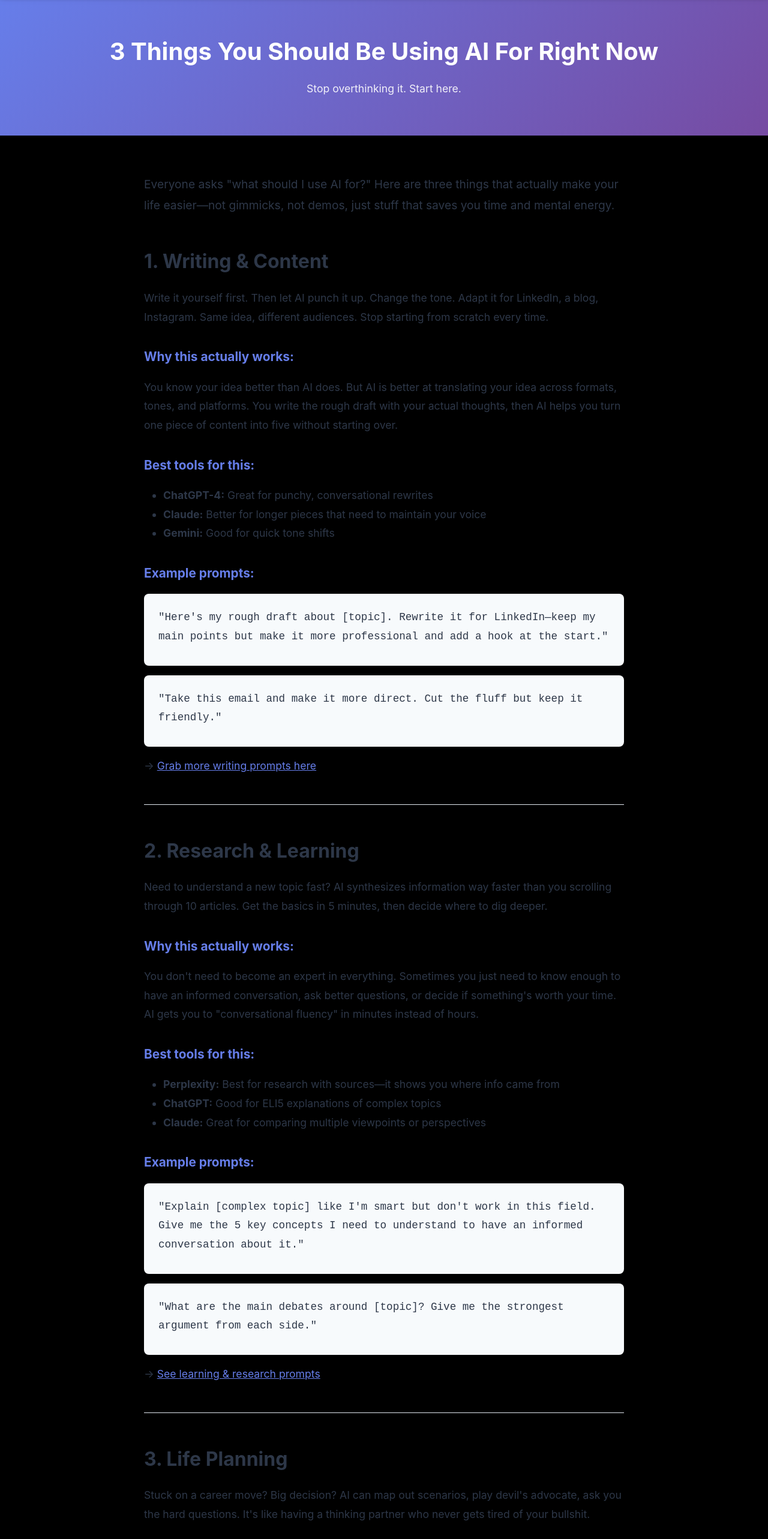
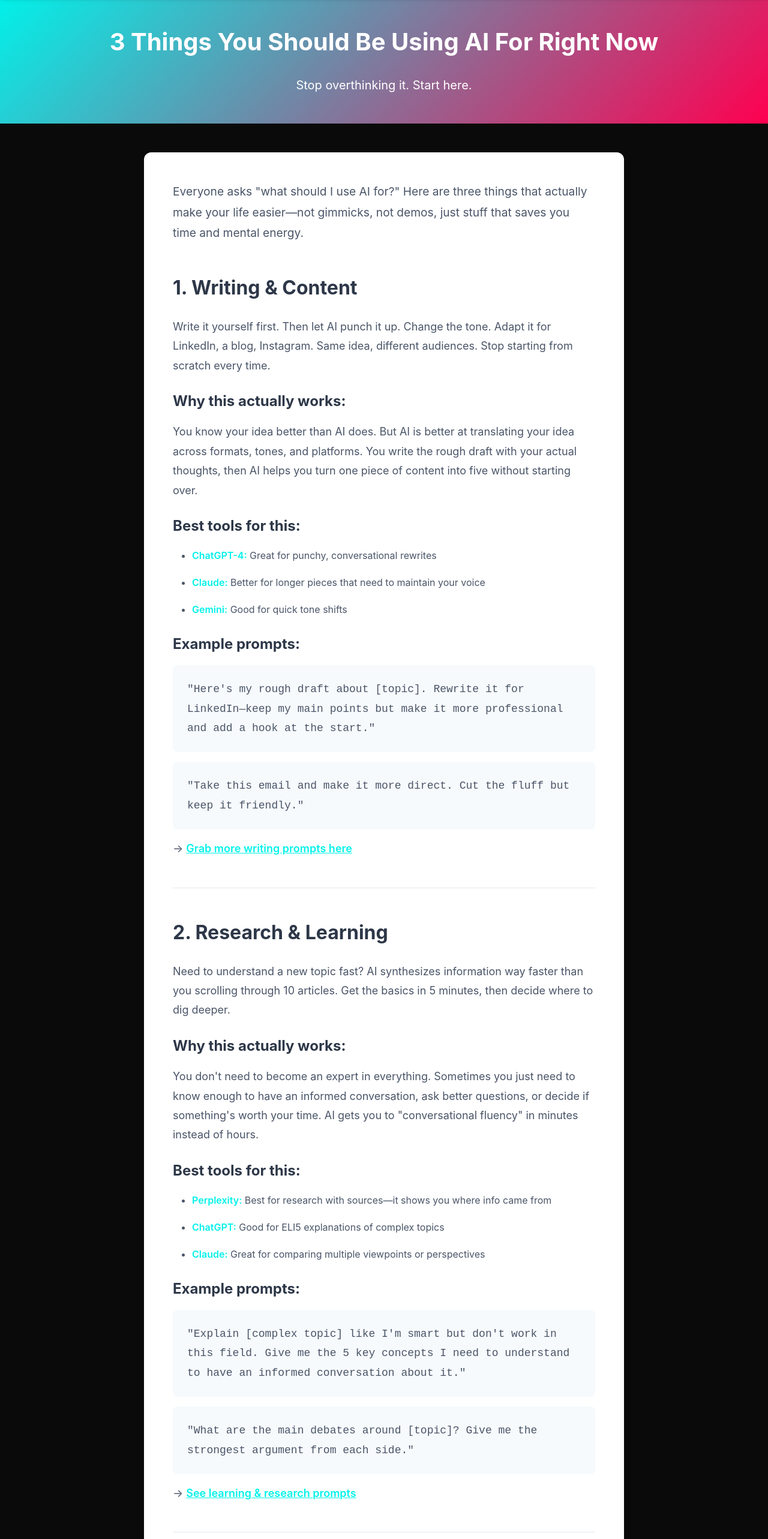
Before and after one commit to givemetheballai-debug/Buildwithjamie, a Next.js app: page /blog/3-things in a window 1280 px wide. Shown: the part 80-2646 px from the top of the page at 60% size. Built offline with nearby package versions, Linux system fonts and the light colour scheme.

Commit message:
Update page.js

```diff
--- a/app/blog/3-things/page.js
+++ b/app/blog/3-things/page.js
@@ -8,181 +8,149 @@ export default function ThreeThings() {
       <Navigation />
 
       {/* Article Header */}
-      <div style={{
-        marginTop: '70px',
-        padding: '4rem 2rem',
-        background: 'linear-gradient(135deg, #667eea 0%, #764ba2 100%)',
-        color: 'white',
-        textAlign: 'center'
-      }}>
-        <h1 style={{fontSize: '2.5rem', marginBottom: '1rem', fontWeight: '700'}}>
+      <div className="article-hero">
+        <h1 className="text-4xl font-bold mb-md">
           3 Things You Should Be Using AI For Right Now
         </h1>
-        <p style={{fontSize: '1.1rem', opacity: '0.9'}}>
+        <p className="text-xl">
           Stop overthinking it. Start here.
         </p>
       </div>
 
       {/* Article Content */}
-      <article style={{padding: '4rem 2rem'}}>
-        <div style={{maxWidth: '800px', margin: '0 auto', fontSize: '1.1rem', lineHeight: '1.8', color: '#2d3748'}}>
+      <article className="article-content">
+        <div className="article-wrapper">
 
-          <p style={{marginBottom: '3rem', fontSize: '1.2rem'}}>
+          <p style={{fontSize: '1.2rem', marginBottom: '3rem'}}>
             Everyone asks "what should I use AI for?" Here are three things that actually make your life easier—not gimmicks, not demos, just stuff that saves you time and mental energy.
           </p>
 
           {/* Thing 1 */}
-          <section style={{marginBottom: '3rem'}}>
-            <h2 style={{fontSize: '2rem', marginBottom: '1rem', color: '#2d3748'}}>
-              1. Writing & Content
-            </h2>
-            <p style={{marginBottom: '1rem'}}>
+          <section>
+            <h2>1. Writing & Content</h2>
+            <p>
               Write it yourself first. Then let AI punch it up. Change the tone. Adapt it for LinkedIn, a blog, Instagram. Same idea, different audiences. Stop starting from scratch every time.
             </p>
 
-            <h3 style={{fontSize: '1.3rem', marginTop: '2rem', marginBottom: '1rem', color: '#667eea'}}>
-              Why this actually works:
-            </h3>
-            <p style={{marginBottom: '1rem'}}>
+            <h3>Why this actually works:</h3>
+            <p>
               You know your idea better than AI does. But AI is better at translating your idea across formats, tones, and platforms. You write the rough draft with your actual thoughts, then AI helps you turn one piece of content into five without starting over.
             </p>
 
-            <h3 style={{fontSize: '1.3rem', marginTop: '2rem', marginBottom: '1rem', color: '#667eea'}}>
-              Best tools for this:
-            </h3>
-            <ul style={{marginBottom: '1rem', paddingLeft: '2rem'}}>
+            <h3>Best tools for this:</h3>
+            <ul>
               <li><strong>ChatGPT-4:</strong> Great for punchy, conversational rewrites</li>
               <li><strong>Claude:</strong> Better for longer pieces that need to maintain your voice</li>
               <li><strong>Gemini:</strong> Good for quick tone shifts</li>
             </ul>
 
-            <h3 style={{fontSize: '1.3rem', marginTop: '2rem', marginBottom: '1rem', color: '#667eea'}}>
-              Example prompts:
-            </h3>
+            <h3>Example prompts:</h3>
             <div style={{background: '#f7fafc', padding: '1.5rem', borderRadius: '8px', marginBottom: '1rem'}}>
-              <p style={{marginBottom: '0.5rem', fontFamily: 'monospace'}}>
+              <p style={{marginBottom: 0, fontFamily: 'monospace', color: '#4a5568'}}>
                 "Here's my rough draft about [topic]. Rewrite it for LinkedIn—keep my main points but make it more professional and add a hook at the start."
               </p>
             </div>
             <div style={{background: '#f7fafc', padding: '1.5rem', borderRadius: '8px', marginBottom: '1rem'}}>
-              <p style={{marginBottom: '0.5rem', fontFamily: 'monospace'}}>
+              <p style={{marginBottom: 0, fontFamily: 'monospace', color: '#4a5568'}}>
                 "Take this email and make it more direct. Cut the fluff but keep it friendly."
               </p>
             </div>
 
             <p>
-              → <Link href="/resources/prompts" style={{color: '#667eea', textDecoration: 'underline'}}>Grab more writing prompts here</Link>
+              → <Link href="/resources/prompts">Grab more writing prompts here</Link>
             </p>
           </section>
 
-          <hr style={{margin: '3rem 0', border: 'none', borderTop: '1px solid #e2e8f0'}} />
+          <hr />
 
           {/* Thing 2 */}
-          <section style={{marginBottom: '3rem'}}>
-            <h2 style={{fontSize: '2rem', marginBottom: '1rem', color: '#2d3748'}}>
-              2. Research & Learning
-            </h2>
-            <p style={{marginBottom: '1rem'}}>
+          <section>
+            <h2>2. Research & Learning</h2>
+            <p>
               Need to understand a new topic fast? AI synthesizes information way faster than you scrolling through 10 articles. Get the basics in 5 minutes, then decide where to dig deeper.
             </p>
 
-            <h3 style={{fontSize: '1.3rem', marginTop: '2rem', marginBottom: '1rem', color: '#667eea'}}>
-              Why this actually works:
-            </h3>
-            <p style={{marginBottom: '1rem'}}>
+            <h3>Why this actually works:</h3>
+            <p>
               You don't need to become an expert in everything. Sometimes you just need to know enough to have an informed conversation, ask better questions, or decide if something's worth your time. AI gets you to "conversational fluency" in minutes instead of hours.
             </p>
 
-            <h3 style={{fontSize: '1.3rem', marginTop: '2rem', marginBottom: '1rem', color: '#667eea'}}>
-              Best tools for this:
-            </h3>
-            <ul style={{marginBottom: '1rem', paddingLeft: '2rem'}}>
+            <h3>Best tools for this:</h3>
+            <ul>
               <li><strong>Perplexity:</strong> Best for research with sources—it shows you where info came from</li>
               <li><strong>ChatGPT:</strong> Good for ELI5 explanations of complex topics</li>
               <li><strong>Claude:</strong> Great for comparing multiple viewpoints or perspectives</li>
             </ul>
 
-            <h3 style={{fontSize: '1.3rem', marginTop: '2rem', marginBottom: '1rem', color: '#667eea'}}>
-              Example prompts:
-            </h3>
+            <h3>Example prompts:</h3>
             <div style={{background: '#f7fafc', padding: '1.5rem', borderRadius: '8px', marginBottom: '1rem'}}>
-              <p style={{marginBottom: '0.5rem', fontFamily: 'monospace'}}>
+              <p style={{marginBottom: 0, fontFamily: 'monospace', color: '#4a5568'}}>
                 "Explain [complex topic] like I'm smart but don't work in this field. Give me the 5 key concepts I need to understand to have an informed conversation about it."
               </p>
             </div>
             <div style={{background: '#f7fafc', padding: '1.5rem', borderRadius: '8px', marginBottom: '1rem'}}>
-              <p style={{marginBottom: '0.5rem', fontFamily: 'monospace'}}>
+              <p style={{marginBottom: 0, fontFamily: 'monospace', color: '#4a5568'}}>
                 "What are the main debates around [topic]? Give me the strongest argument from each side."
               </p>
             </div>
 
             <p>
-              → <Link href="/resources/prompts" style={{color: '#667eea', textDecoration: 'underline'}}>See learning & research prompts</Link>
+              → <Link href="/resources/prompts">See learning & research prompts</Link>
             </p>
           </section>
 
-          <hr style={{margin: '3rem 0', border: 'none', borderTop: '1px solid #e2e8f0'}} />
+          <hr />
 
           {/* Thing 3 */}
-          <section style={{marginBottom: '3rem'}}>
-            <h2 style={{fontSize: '2rem', marginBottom: '1rem', color: '#2d3748'}}>
-              3. Life Planning
-            </h2>
-            <p style={{marginBottom: '1rem'}}>
+          <section>
+            <h2>3. Life Planning</h2>
+            <p>
               Stuck on a career move? Big decision? AI can map out scenarios, play devil's advocate, ask you the hard questions. It's like having a thinking partner who never gets tired of your bullshit.
             </p>
 
-            <h3 style={{fontSize: '1.3rem', marginTop: '2rem', marginBottom: '1rem', color: '#667eea'}}>
-              Why this actually works:
-            </h3>
-            <p style={{marginBottom: '1rem'}}>
+            <h3>Why this actually works:</h3>
+            <p>
               Sometimes you don't need advice—you need to think out loud. AI is great at asking follow-up questions, challenging your assumptions, and helping you see blind spots. It's not replacing your friends or therapist, but it's always available when you need to work through something at 2am.
             </p>
 
-            <h3 style={{fontSize: '1.3rem', marginTop: '2rem', marginBottom: '1rem', color: '#667eea'}}>
-              Best tools for this:
-            </h3>
-            <ul style={{marginBottom: '1rem', paddingLeft: '2rem'}}>
+            <h3>Best tools for this:</h3>
+            <ul>
               <li><strong>ChatGPT-4:</strong> Good at structured decision frameworks</li>
               <li><strong>Claude:</strong> Better at nuanced conversations, maintains context well</li>
               <li><strong>Either one works—</strong> pick whichever you're already using</li>
             </ul>
 
-            <h3 style={{fontSize: '1.3rem', marginTop: '2rem', marginBottom: '1rem', color: '#667eea'}}>
-              Example prompts:
-            </h3>
+            <h3>Example prompts:</h3>
             <div style={{background: '#f7fafc', padding: '1.5rem', borderRadius: '8px', marginBottom: '1rem'}}>
-              <p style={{marginBottom: '0.5rem', fontFamily: 'monospace'}}>
+              <p style={{marginBottom: 0, fontFamily: 'monospace', color: '#4a5568'}}>
                 "I'm deciding between [Option A] and [Option B]. Ask me 5 questions that will help me figure out which one actually fits my life better."
               </p>
             </div>
             <div style={{background: '#f7fafc', padding: '1.5rem', borderRadius: '8px', marginBottom: '1rem'}}>
-              <p style={{marginBottom: '0.5rem', fontFamily: 'monospace'}}>
+              <p style={{marginBottom: 0, fontFamily: 'monospace', color: '#4a5568'}}>
                 "Play devil's advocate on my plan to [do thing]. What am I not thinking about?"
               </p>
             </div>
             <div style={{background: '#f7fafc', padding: '1.5rem', borderRadius: '8px', marginBottom: '1rem'}}>
-              <p style={{marginBottom: '0.5rem', fontFamily: 'monospace'}}>
+              <p style={{marginBottom: 0, fontFamily: 'monospace', color: '#4a5568'}}>
                 "Help me map out 3 different scenarios for [decision] and what each one might look like in 6 months, 1 year, and 3 years."
               </p>
             </div>
 
             <p>
-              → <Link href="/resources/prompts" style={{color: '#667eea', textDecoration: 'underline'}}>Browse career & strategy prompts</Link>
+              → <Link href="/resources/prompts">Browse career & strategy prompts</Link>
             </p>
           </section>
 
-          <hr style={{margin: '3rem 0', border: 'none', borderTop: '1px solid #e2e8f0'}} />
+          <hr />
 
           {/* More Uses */}
-          <section style={{marginBottom: '3rem'}}>
-            <h2 style={{fontSize: '2rem', marginBottom: '1rem', color: '#2d3748'}}>
-              More Ways to Use AI
-            </h2>
-            <p style={{marginBottom: '1rem'}}>
+          <section>
+            <h2>More Ways to Use AI</h2>
+            <p>
               Once you've got the big three down, here's what else people use AI for:
             </p>
-            <ul style={{marginBottom: '1rem', paddingLeft: '2rem'}}>
+            <ul>
               <li><strong>Resume & cover letter help:</strong> AI catches generic phrases and suggests metrics-driven improvements</li>
               <li><strong>Job search strategy:</strong> Get company research, interview prep, salary negotiation scripts</li>
               <li><strong>Data analysis:</strong> Upload a spreadsheet, ask questions about patterns</li>
@@ -195,57 +163,30 @@ export default function ThreeThings() {
             </p>
           </section>
 
-          <hr style={{margin: '3rem 0', border: 'none', borderTop: '1px solid #e2e8f0'}} />
+          <hr />
 
           {/* Conclusion */}
-          <section style={{marginBottom: '3rem'}}>
-            <h2 style={{fontSize: '2rem', marginBottom: '1rem', color: '#2d3748'}}>
-              The Bottom Line
-            </h2>
-            <p style={{marginBottom: '1rem'}}>
+          <section>
+            <h2>The Bottom Line</h2>
+            <p>
               Don't overcomplicate it. Pick one thing from this list that would actually help you this week. Try it. See if it saves you time.
             </p>
-            <p style={{marginBottom: '1rem'}}>
+            <p>
               AI works best when you use it for stuff you're already doing—just faster and with less friction.
             </p>
-            <p style={{fontWeight: '600', fontSize: '1.2rem'}}>
+            <p style={{fontWeight: 600, fontSize: '1.2rem'}}>
               Start small. Build from there.
             </p>
           </section>
 
           {/* CTA */}
-          <div style={{
-            marginTop: '4rem',
-            padding: '2rem',
-            background: '#f7fafc',
-            borderRadius: '12px',
-            textAlign: 'center'
-          }}>
-            <h3 style={{fontSize: '1.5rem', marginBottom: '1rem', color: '#2d3748'}}>
-              Ready to actually use these?
-            </h3>
-            <div style={{display: 'flex', gap: '1rem', justifyContent: 'center', flexWrap: 'wrap'}}>
-              <Link href="/resources/prompts" style={{
-                display: 'inline-block',
-                padding: '0.75rem 2rem',
-                background: 'linear-gradient(135deg, #667eea 0%, #764ba2 100%)',
-                color: 'white',
-                borderRadius: '6px',
-                textDecoration: 'none',
-                fontWeight: '600'
-              }}>
+          <div className="article-cta">
+            <h3>Ready to actually use these?</h3>
+            <div className="article-cta-buttons">
+              <Link href="/resources/prompts" className="btn btn-lg bg-gradient no-underline">
                 Get the Prompts
               </Link>
-              <Link href="/resources/tool-comparison" style={{
-                display: 'inline-block',
-                padding: '0.75rem 2rem',
-                background: 'white',
-                color: '#667eea',
-                border: '2px solid #667eea',
-                borderRadius: '6px',
-                textDecoration: 'none',
-                fontWeight: '600'
-              }}>
+              <Link href="/resources/tool-comparison" className="btn btn-lg btn-outline no-underline">
                 Compare Tools
               </Link>
             </div>
```
